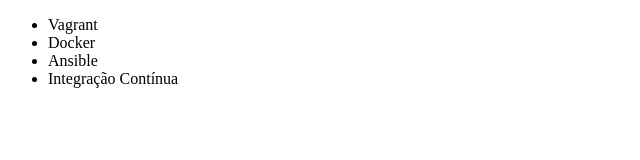
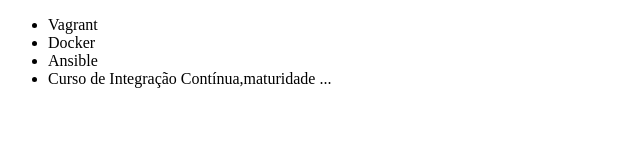
Before and after one commit to RafaelGMC/Alura-Git, a plain HTML site: page index.html in a window 1280 px wide. Shown: the whole page, without its empty margins (0-640 px from the left). Drawn offline with Linux system fonts and the light colour scheme.

Commit message:
renomeando curso de integração contínua

```diff
--- a/index.html
+++ b/index.html
@@ -9,7 +9,7 @@
         <li>Vagrant</li>
         <li>Docker</li>
         <li>Ansible</li>
-        <li>Integração Contínua</li>
+        <li>Curso de Integração Contínua,maturidade ...</li>
     </ul>
 </body>
 </html>
```
